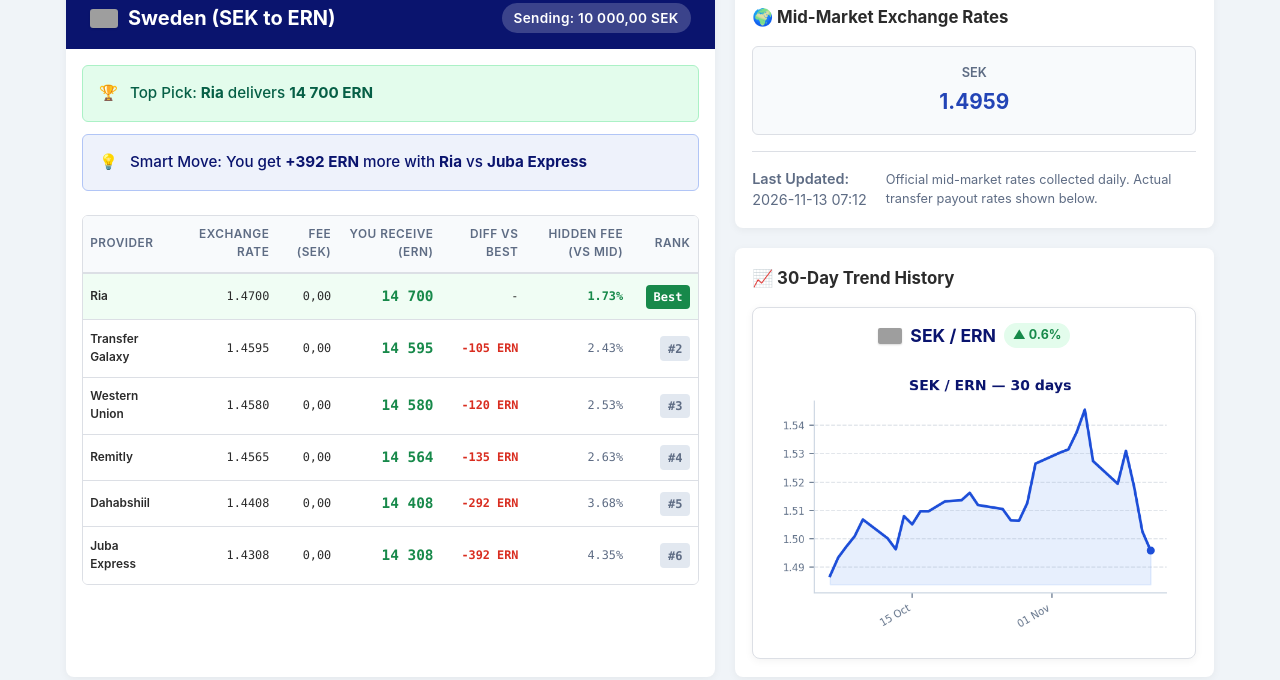
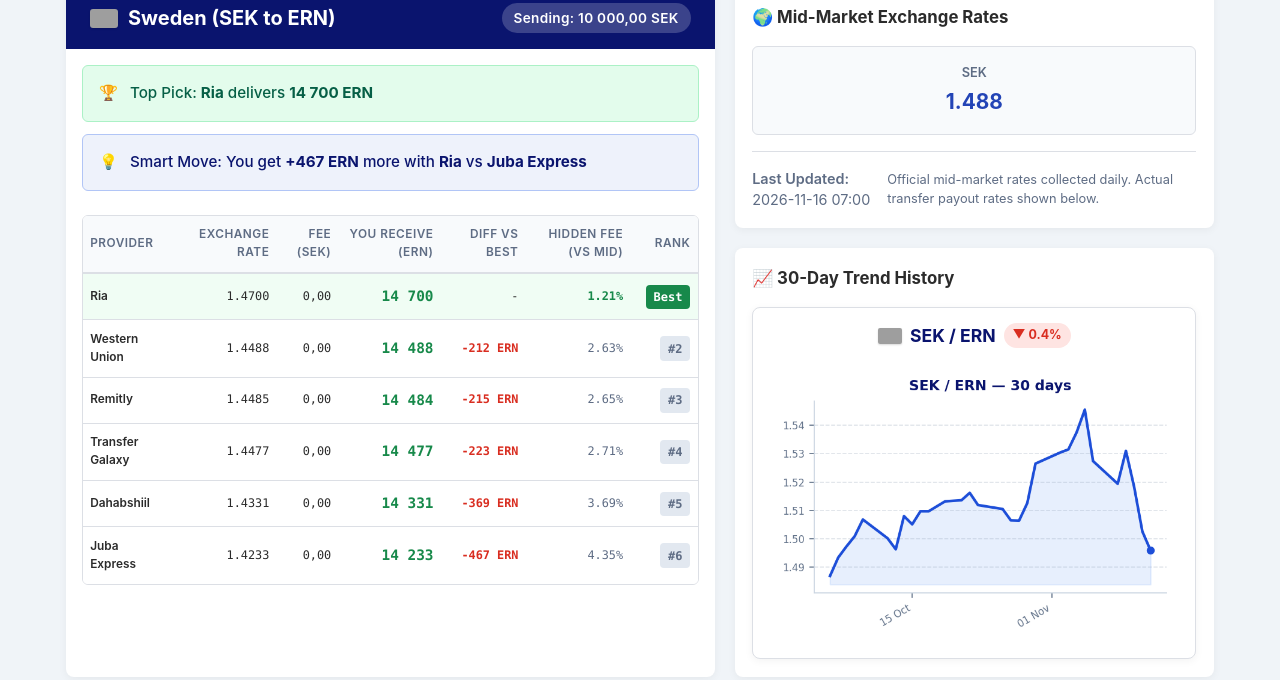
Before and after one commit to yonashmariam/nakfarate, a plain HTML site: page sek-to-ern/index.html in a window 1280 px wide. Shown: the part 204-884 px from the top of the page. Drawn offline with Linux system fonts and the light colour scheme; grey boxes are pictures that could not be loaded.

Commit message:
Add files via upload

```diff
--- a/sek-to-ern/index.html
+++ b/sek-to-ern/index.html
@@ -911,7 +911,7 @@ tr:hover {
                 </div>
                 <div class="gainbox">
                     <span class="icon">💡</span>
-                    <span data-i18n="smart-move">Smart Move: You get <b>+392 ERN</b> more with <b>Ria</b> vs <b>Juba Express</b></span>
+                    <span data-i18n="smart-move">Smart Move: You get <b>+467 ERN</b> more with <b>Ria</b> vs <b>Juba Express</b></span>
                 </div>
             </div>
 
@@ -938,43 +938,43 @@ tr:hover {
 <td class="right font-numeric">0,00</td>
 <td class="right nowrap font-numeric highlight-ern">14 700</td>
 <td class="right nowrap font-numeric">-</td>
-<td class="right font-numeric markup-good">1.73%</td>
+<td class="right font-numeric markup-good">1.21%</td>
 <td class="right font-numeric hide-mobile"><span class="badge best-badge">Best</span></td>
+</tr>
+
+<tr class="">
+<td class="left">
+    <div class="company-name">Western Union</div>
+</td>
+<td class="right font-numeric">1.4488</td>
+<td class="right font-numeric">0,00</td>
+<td class="right nowrap font-numeric highlight-ern">14 488</td>
+<td class="right nowrap font-numeric"><span class="loss-text">-212 ERN</span></td>
+<td class="right font-numeric markup-cell">2.63%</td>
+<td class="right font-numeric hide-mobile"><span class="badge rank-badge">#2</span></td>
+</tr>
+
+<tr class="">
+<td class="left">
+    <div class="company-name">Remitly</div>
+</td>
+<td class="right font-numeric">1.4485</td>
+<td class="right font-numeric">0,00</td>
+<td class="right nowrap font-numeric highlight-ern">14 484</td>
+<td class="right nowrap font-numeric"><span class="loss-text">-215 ERN</span></td>
+<td class="right font-numeric markup-cell">2.65%</td>
+<td class="right font-numeric hide-mobile"><span class="badge rank-badge">#3</span></td>
 </tr>
 
 <tr class="">
 <td class="left">
     <div class="company-name">Transfer Galaxy</div>
 </td>
-<td class="right font-numeric">1.4595</td>
+<td class="right font-numeric">1.4477</td>
 <td class="right font-numeric">0,00</td>
-<td class="right nowrap font-numeric highlight-ern">14 595</td>
-<td class="right nowrap font-numeric"><span class="loss-text">-105 ERN</span></td>
-<td class="right font-numeric markup-cell">2.43%</td>
-<td class="right font-numeric hide-mobile"><span class="badge rank-badge">#2</span></td>
-</tr>
-
-<tr class="">
-<td class="left">
-    <div class="company-name">Western Union</div>
-</td>
-<td class="right font-numeric">1.4580</td>
-<td class="right font-numeric">0,00</td>
-<td class="right nowrap font-numeric highlight-ern">14 580</td>
-<td class="right nowrap font-numeric"><span class="loss-text">-120 ERN</span></td>
-<td class="right font-numeric markup-cell">2.53%</td>
-<td class="right font-numeric hide-mobile"><span class="badge rank-badge">#3</span></td>
-</tr>
-
-<tr class="">
-<td class="left">
-    <div class="company-name">Remitly</div>
-</td>
-<td class="right font-numeric">1.4565</td>
-<td class="right font-numeric">0,00</td>
-<td class="right nowrap font-numeric highlight-ern">14 564</td>
-<td class="right nowrap font-numeric"><span class="loss-text">-135 ERN</span></td>
-<td class="right font-numeric markup-cell">2.63%</td>
+<td class="right nowrap font-numeric highlight-ern">14 477</td>
+<td class="right nowrap font-numeric"><span class="loss-text">-223 ERN</span></td>
+<td class="right font-numeric markup-cell">2.71%</td>
 <td class="right font-numeric hide-mobile"><span class="badge rank-badge">#4</span></td>
 </tr>
 
@@ -982,11 +982,11 @@ tr:hover {
 <td class="left">
     <div class="company-name">Dahabshiil</div>
 </td>
-<td class="right font-numeric">1.4408</td>
+<td class="right font-numeric">1.4331</td>
 <td class="right font-numeric">0,00</td>
-<td class="right nowrap font-numeric highlight-ern">14 408</td>
-<td class="right nowrap font-numeric"><span class="loss-text">-292 ERN</span></td>
-<td class="right font-numeric markup-cell">3.68%</td>
+<td class="right nowrap font-numeric highlight-ern">14 331</td>
+<td class="right nowrap font-numeric"><span class="loss-text">-369 ERN</span></td>
+<td class="right font-numeric markup-cell">3.69%</td>
 <td class="right font-numeric hide-mobile"><span class="badge rank-badge">#5</span></td>
 </tr>
 
@@ -994,10 +994,10 @@ tr:hover {
 <td class="left">
     <div class="company-name">Juba Express</div>
 </td>
-<td class="right font-numeric">1.4308</td>
+<td class="right font-numeric">1.4233</td>
 <td class="right font-numeric">0,00</td>
-<td class="right nowrap font-numeric highlight-ern">14 308</td>
-<td class="right nowrap font-numeric"><span class="loss-text">-392 ERN</span></td>
+<td class="right nowrap font-numeric highlight-ern">14 233</td>
+<td class="right nowrap font-numeric"><span class="loss-text">-467 ERN</span></td>
 <td class="right font-numeric markup-cell">4.35%</td>
 <td class="right font-numeric hide-mobile"><span class="badge rank-badge">#6</span></td>
 </tr>
@@ -1016,11 +1016,11 @@ tr:hover {
                 <div class="summary-grid">
                     <div class="summary-item">
                         <div class="summary-label">SEK</div>
-                        <div class="summary-value">1.4959</div>
+                        <div class="summary-value">1.488</div>
                     </div>
                 </div>
                 <div class="mid-market-meta">
-                    <div><span style="font-weight:600" data-i18n="last-updated">Last Updated:</span> 2026-11-13 07:12</div>
+                    <div><span style="font-weight:600" data-i18n="last-updated">Last Updated:</span> 2026-11-16 07:00</div>
                     <div style="font-size:0.8rem" data-i18n="mid-market-note">Official mid-market rates collected daily. Actual transfer payout rates shown below.</div>
                 </div>
             </div>
@@ -1032,7 +1032,7 @@ tr:hover {
             <div class="chart-card">
                 <div class="chart-header">
                     <img src="https://flagcdn.com/w40/se.png" class="flag-sm" alt="Sweden" width="24" height="16" loading="lazy" decoding="async"> <span>SEK / ERN</span>
-                    <span class="trend-badge up">▲ 0.6%</span>
+                    <span class="trend-badge down">▼ 0.4%</span>
                 </div>
                 <img src="../sek_chart.png" class="chart-img" alt="SEK to ERN exchange-rate trend over the last 30 days" loading="lazy" decoding="async" width="688" height="464">
             </div>
@@ -1097,7 +1097,7 @@ tr:hover {
         "calculator-note": "እቲ ዝበለጸ ክፍሊት ንዝኣተኻዮ መጠን ብተመሳሳሊ ሕሳብ ዋጋን ክፍሊትን ከም ሰንጠረዥ ይደጋገም።"
     };
 
-    const calculatorData = {"SEK": [{"provider": "Ria", "rate": 1.47, "total_fee": 0.0}, {"provider": "Transfer Galaxy", "rate": 1.4595, "total_fee": 0.0}, {"provider": "Western Union", "rate": 1.458, "total_fee": 0.0}, {"provider": "Remitly", "rate": 1.4565, "total_fee": 0.0}, {"provider": "Dahabshiil", "rate": 1.4408, "total_fee": 0.0}, {"provider": "Juba Express", "rate": 1.4308, "total_fee": 0.0}], "NOK": [{"provider": "Transfer Galaxy", "rate": 1.5308, "total_fee": 0.0}, {"provider": "Remitly", "rate": 1.5202, "total_fee": 0.0}, {"provider": "Ria Money Transfer", "rate": 1.52, "total_fee": 0.0}, {"provider": "Juba Express", "rate": 1.499, "total_fee": 0.0}, {"provider": "Hidmona Money Transfer", "rate": 1.4909, "total_fee": 0.0}, {"provider": "Dahabshiil", "rate": 1.4625, "total_fee": 0.0}], "DKK": [{"provider": "Western Union", "rate": 2.218, "total_fee": 0.0}, {"provider": "Ria Money Transfer", "rate": 2.19, "total_fee": 0.0}, {"provider": "Hidmona Money Transfer", "rate": 2.1765, "total_fee": 0.0}, {"provider": "Transfer Galaxy", "rate": 2.1646, "total_fee": 0.0}, {"provider": "Remitly", "rate": 2.1637, "total_fee": 0.0}, {"provider": "Juba Express", "rate": 2.1222, "total_fee": 0.0}]};
+    const calculatorData = {"SEK": [{"provider": "Ria", "rate": 1.47, "total_fee": 0.0}, {"provider": "Western Union", "rate": 1.4488, "total_fee": 0.0}, {"provider": "Remitly", "rate": 1.4485, "total_fee": 0.0}, {"provider": "Transfer Galaxy", "rate": 1.4477, "total_fee": 0.0}, {"provider": "Dahabshiil", "rate": 1.4331, "total_fee": 0.0}, {"provider": "Juba Express", "rate": 1.4233, "total_fee": 0.0}], "NOK": [{"provider": "Ria Money Transfer", "rate": 1.53, "total_fee": 0.0}, {"provider": "Transfer Galaxy", "rate": 1.5237, "total_fee": 0.0}, {"provider": "Remitly", "rate": 1.5183, "total_fee": 0.0}, {"provider": "Juba Express", "rate": 1.4979, "total_fee": 0.0}, {"provider": "Hidmona Money Transfer", "rate": 1.4893, "total_fee": 0.0}, {"provider": "Dahabshiil", "rate": 1.4613, "total_fee": 0.0}], "DKK": [{"provider": "Western Union", "rate": 2.2108, "total_fee": 0.0}, {"provider": "Ria Money Transfer", "rate": 2.18, "total_fee": 0.0}, {"provider": "Hidmona Money Transfer", "rate": 2.1711, "total_fee": 0.0}, {"provider": "Remitly", "rate": 2.1556, "total_fee": 0.0}, {"provider": "Transfer Galaxy", "rate": 2.1507, "total_fee": 0.0}, {"provider": "Juba Express", "rate": 2.1148, "total_fee": 0.0}]};
     const labels = [...document.querySelectorAll('[data-i18n]')];
     const english = new Map(labels.map(el => [el, el.innerHTML]));
 
```
